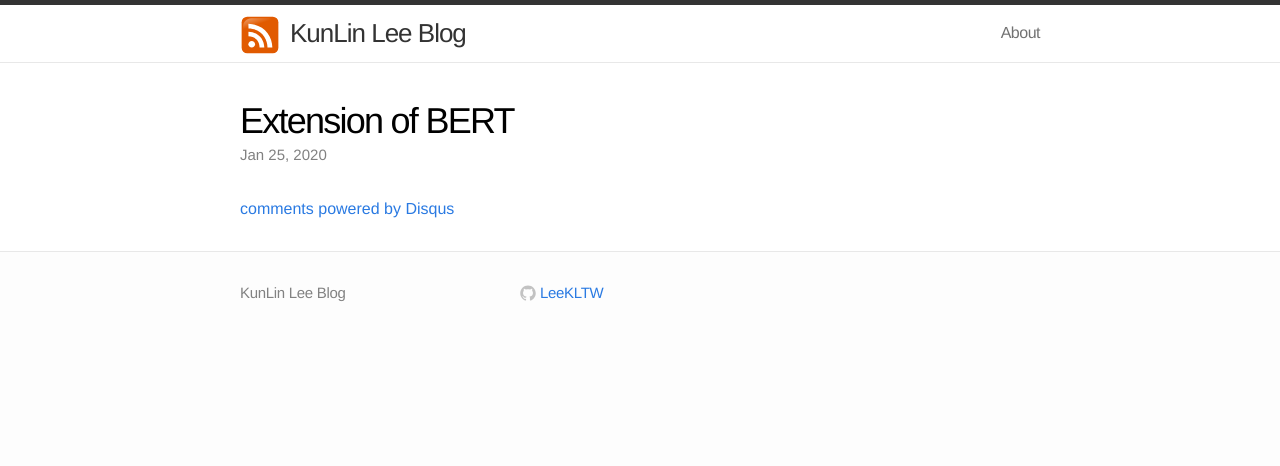
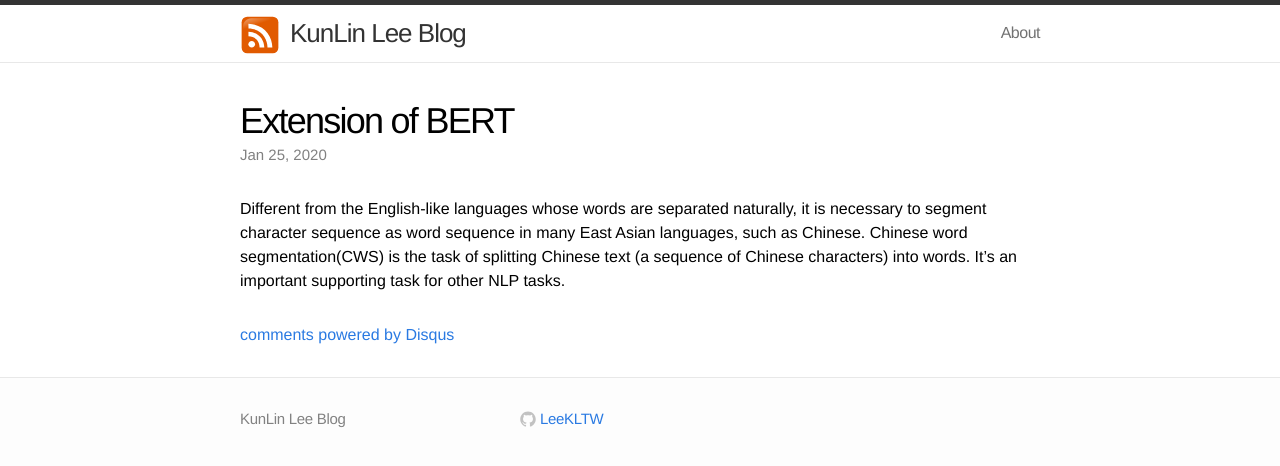
Before and after one commit to LeeKLTW/LeeKLTW.github.io, a Jekyll site: the page built from _posts/2020-01-30-brief-review-of-cws.markdown, in a window 1280 px wide. Shown: the top 466 px of the page. Built offline with Jekyll 4.4.1, drawn with Linux system fonts in a browser that asks for light colours; comment, search, counter and statistics services are not loaded.

Commit message:
add "what is CWS"

```diff
--- a/_posts/2020-01-30-brief-review-of-cws.markdown
+++ b/_posts/2020-01-30-brief-review-of-cws.markdown
@@ -6,3 +6,8 @@ excerpt: "Review on some papers."
 date:   2020-01-25 9:00:00
 mathjax: false
 ---
+Different from the English-like languages whose words are separated naturally,
+it is necessary to segment character sequence as word sequence in many East
+Asian languages, such as Chinese. Chinese word segmentation(CWS) is the task of
+splitting Chinese text (a sequence of Chinese characters) into words. It's an
+important supporting task for other NLP tasks.
```
